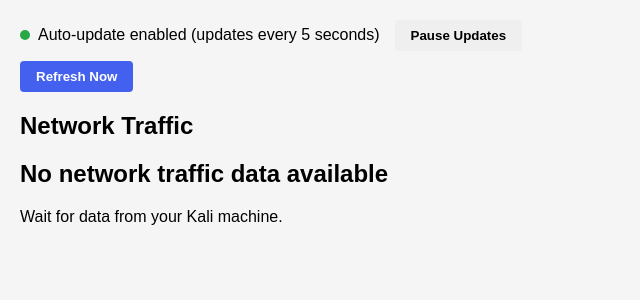
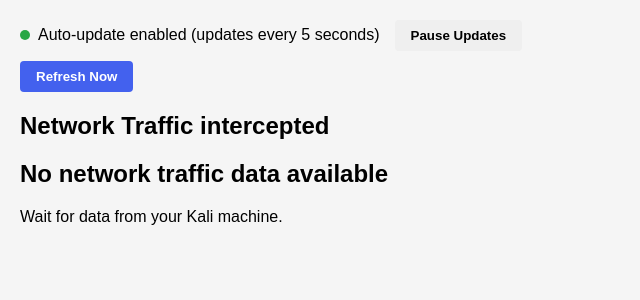
Before and after one commit to a1b2c3d4e5fg6/redshift, a Flask app: template templates/dashboard.html in a window 1280 px wide. Shown: the part 120-420 px from the top of the page, without its empty margins (0-640 px from the left). Run offline with Flask 3, Linux system fonts and the light colour scheme; the template is opened without the code that fills it, so the values that code supplies are empty; some libraries are stand-ins or nearby versions.

Commit message:
Update dashboard.html

```diff
--- a/templates/dashboard.html
+++ b/templates/dashboard.html
@@ -39,7 +39,7 @@
     <!-- Small banner that appears on new interceptions -->
     <div id="new-banner" class="new-banner" style="display:none; cursor:pointer;">New interceptions</div>
 
-    <h2>Network Traffic</h2>
+    <h2>Network Traffic intercepted</h2>
     <div id="network-traffic-container">
       {% if network_traffic %}
         <table class="data-table" id="network-table">
```
